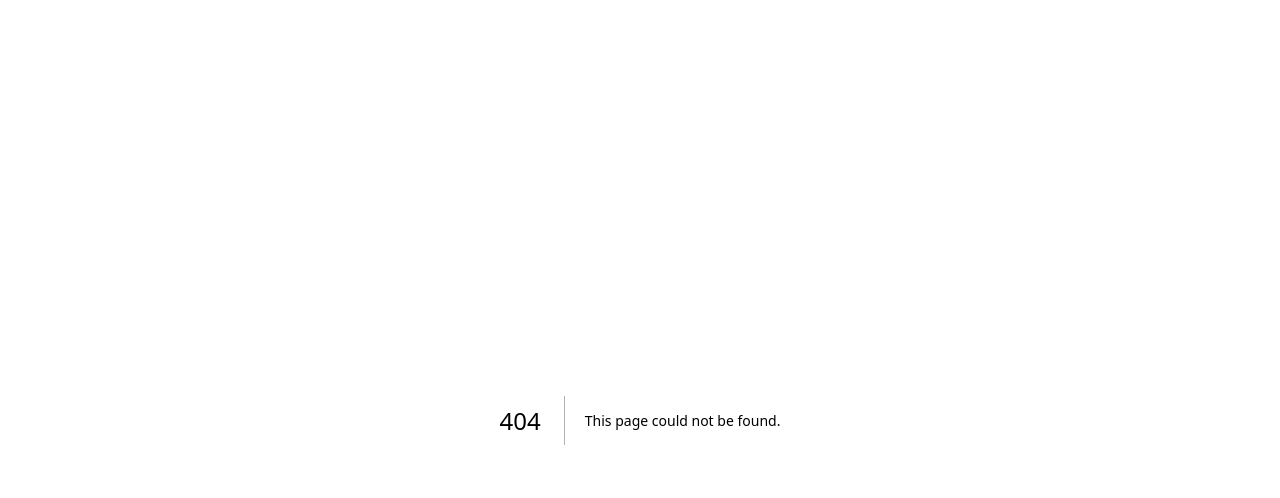
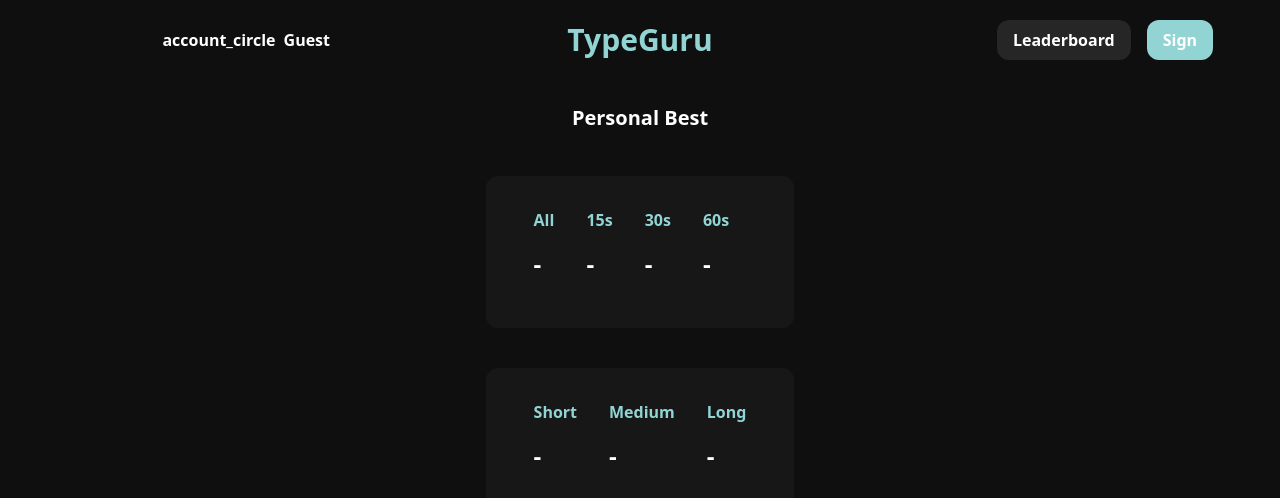
Before and after one commit to kurniadikevin/typeguru-client, a Next.js app: page /profile-page in a window 1280 px wide. Before the commit this address had no page. Shown: the top 498 px of the page. Built offline with nearby package versions, Linux system fonts and the light colour scheme.

Commit message:
add profile page with personal best content

```diff
--- a/src/components/dashboard.tsx
+++ b/src/components/dashboard.tsx
@@ -20,7 +20,9 @@
 
     return (
         <div className='h-10  mb-2 w-full  flex'>
-            <div className='w-1/4 flex justify-end items-center font-bold gap-2'>
+            <div className='w-1/4 flex justify-end items-center
+            hover:text-[color:var(--highlightColor)] font-bold gap-2 cursor-pointer'
+            onClick={()=> push('/profile-page')}>
                 <span className="material-icons">account_circle</span>
                 <div>{currentUser}</div>
             </div>
--- a/src/pages/leaderboard-page.tsx
+++ b/src/pages/leaderboard-page.tsx
@@ -45,7 +45,7 @@
 
   //toggle category and assign option by category time or word
   const toggleCategoryAndOption=(e:any,index:number)=>{
-    highlightSelection(e,index,'#cat-select')
+    highlightSelection(e,index,'#cat-select');
     getTextContent(e,setCategory);
     const divText = e.target.textContent;
     if(divText === 'Time'){
@@ -54,6 +54,7 @@
       assignOptions(optionWord);
     }
   }
+
 
   //render leaderboard data
   const renderLeaderBoardData=():any=> {
--- /dev/null
+++ b/src/pages/profile-page.tsx
@@ -0,0 +1,89 @@
+import Dashboard from "@/components/dashboard"
+import { useEffect, useState } from "react";
+
+
+
+export default function ProfilePage (){
+
+    const [bestTimeData,setBestTimeData]= useState([]);
+
+    const getLocalBestTimeData=()=>{
+        const data:any =localStorage.getItem('best-time-list')
+        if(data){
+        const parseData= JSON.parse(data);
+        setBestTimeData(parseData);
+        console.log(parseData)
+        }
+    }
+
+    const getUserHighestWpm=()=>{
+        if(bestTimeData.length>0){
+        const filteredData :any= bestTimeData.map((item:any)=>{
+            return item.wpm
+        })
+        const sortWpm= filteredData.sort((a:number,b:number)=>{
+            return b -a
+        })
+        return sortWpm[0];
+    } else{ return '-'}
+    }
+
+    const getWpmForSpecificType=(type:string)=>{
+        if(bestTimeData.length>0){
+        const filteredData :any= bestTimeData.filter((item:any)=>{
+            return item.type === type
+        })
+        if(filteredData.length >0){
+            return filteredData[0].wpm
+        } else {
+            return '-'
+        }
+        } else {return '-'}
+    }
+
+    useEffect(()=>{
+        getLocalBestTimeData()
+
+    },[])
+
+    return(
+        <div className='h-full flex flex-col items-center justify-center gap-5'>
+            <Dashboard/>
+            <div className='font-bold pt-4 text-xl'>Personal Best</div>
+            <div className='flex flex-col gap-10 font-bold  p-6 rounded-xl'>
+            <div className="flex gap-8 bg-[color:var(--tertiaryColor)] py-8 px-12 rounded-xl">
+                <div className="flex flex-col gap-4 pb-4 ">
+                    <div className="font-bold text-[color:var(--accent)]">All</div>
+                    <div className="text-2xl">{getUserHighestWpm()}</div>
+                </div>
+                <div  className="flex flex-col gap-4 pb-4">
+                    <div className="font-bold text-[color:var(--accent)]">15s</div>
+                    <div className="text-2xl">{getWpmForSpecificType('15')}</div>
+                </div>
+                <div className="flex flex-col gap-4 pb-4">
+                    <div className="font-bold text-[color:var(--accent)]">30s</div>
+                    <div className="text-2xl">{getWpmForSpecificType('30')}</div>
+                </div>
+                <div className="flex flex-col gap-4 pb-4">
+                    <div className="font-bold text-[color:var(--accent)]">60s</div>
+                    <div className="text-2xl">{getWpmForSpecificType('60')}</div>
+                </div>
+            </div>
+            <div className="flex gap-8 bg-[color:var(--tertiaryColor)]  py-8 px-12 rounded-xl">
+                <div className="flex flex-col gap-4 pb-4">
+                    <div className="font-bold text-[color:var(--accent)]">Short</div>
+                    <div className="text-2xl">{getWpmForSpecificType('short')}</div>
+                </div>
+                <div className="flex flex-col gap-4 pb-4">
+                    <div className="font-bold text-[color:var(--accent)]">Medium</div>
+                    <div className="text-2xl">{getWpmForSpecificType('medium')}</div>
+                </div>
+                <div className="flex flex-col gap-4 pb-4">
+                    <div className="font-bold text-[color:var(--accent)]">Long</div>
+                    <div className="text-2xl">{getWpmForSpecificType('long')}</div>
+                </div>
+            </div>
+            </div>
+        </div>
+    )
+}
```
